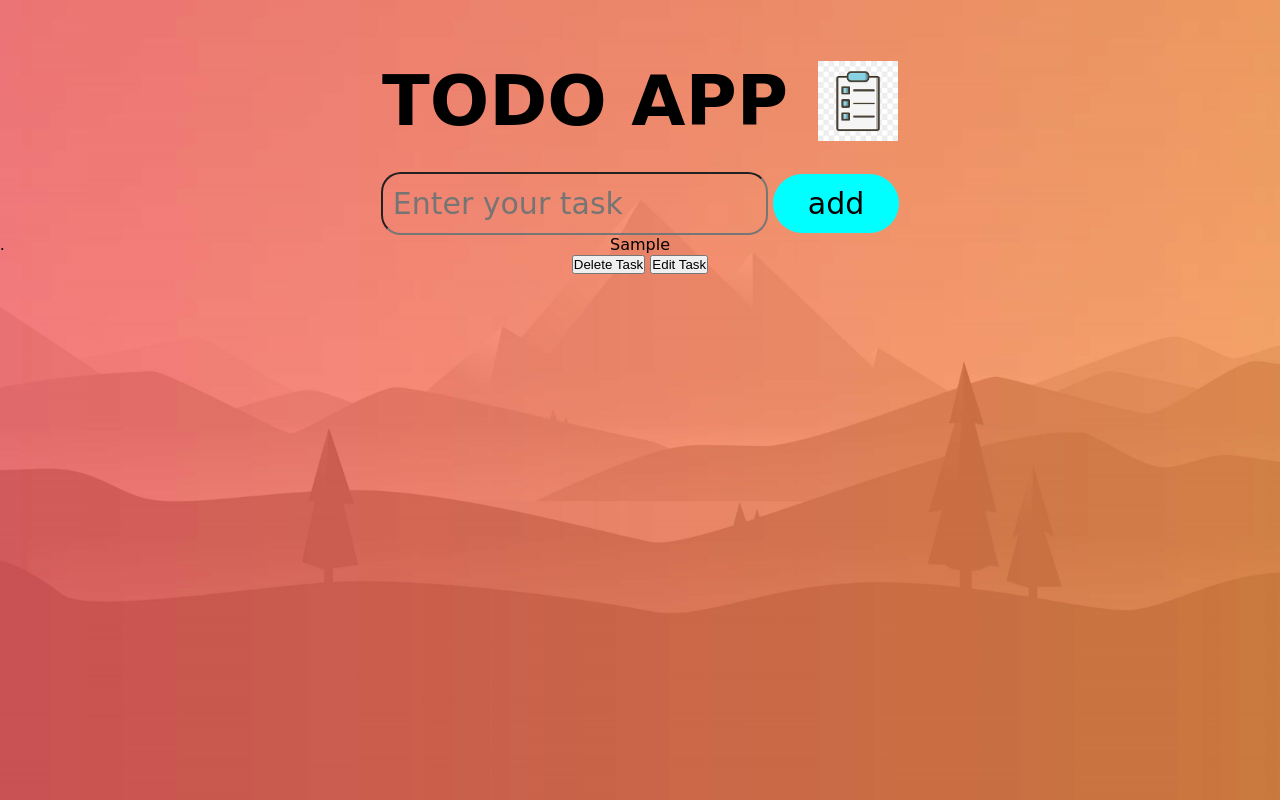
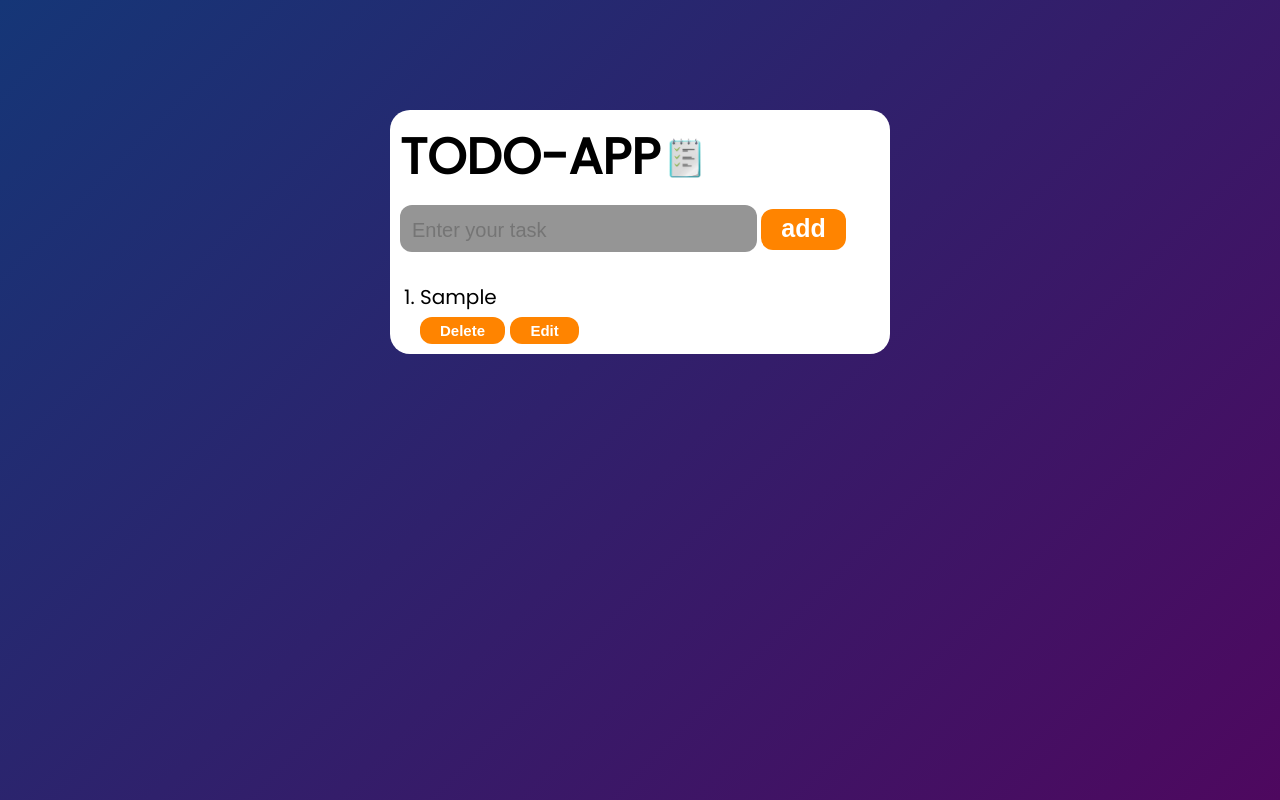
Before and after one commit to abdulhaseebj/Todo-App, a plain HTML site: page index.html in a window 1280 px wide. Both pictures are taken after typing "Sample" into the empty fields and a click on the button "add". Drawn offline with Linux system fonts and the light colour scheme; a web font is replaced by a local one.

Commit message:
changing in UI

```diff
--- a/app.js
+++ b/app.js
@@ -3,7 +3,7 @@ const ol = document.querySelector('ol');
 let todo = [];
 function addTodo(e) {
     e.preventDefault();
-    ol.innerHTML = ''
+    // ol.innerHTML = ''
     switch (input.value) {
         case '':
             alert('Enter task')
@@ -12,12 +12,13 @@ function addTodo(e) {
         default:
             // console.log(input.value);
             todo.push(input.value);
+            ol.innerHTML = ''
             // console.log(todo);
             for (let i = 0; i < todo.length; i++) {
                 //    console.log(todo[i]);
-                ol.innerHTML += ` <li>${todo[i]}</li>
-           <button onclick='deleteTodo(${i})'>Delete Task</button>
-           <button onclick='editTodo(${i})'>Edit Task</button> `
+                ol.innerHTML += ` <li>${todo[i]}<br>
+           <button onclick='deleteTodo(${i})' class="del">Delete </button>
+           <button onclick='editTodo(${i})' class="edit">Edit </button> `
             }
     }
 
@@ -32,8 +33,8 @@ function deleteTodo(index) {
     for (let i = 0; i < todo.length; i++) {
         //    console.log(todo[i]);
         ol.innerHTML += ` <li>${todo[i]}</li>
-    <button onclick='deleteTodo(${i})'>Delete Task</button>
-    <button onclick='editTodo(${i})'>Edit Task</button> `
+    <button onclick='deleteTodo(${i})' class="del">Delete </button>
+    <button onclick='editTodo(${i})' class="edit">Edit </button>`
     }
 
 }
@@ -45,8 +46,8 @@ function editTodo(index) {
     for (let i = 0; i < todo.length; i++) {
         //    console.log(todo[i]);
         ol.innerHTML += ` <li>${todo[i]}</li>
-    <button onclick='deleteTodo(${i})'>Delete Task</button>
-    <button onclick='editTodo(${i})'>Edit Task</button> `
+    <button onclick='deleteTodo(${i}) ' class="del">Delete </button>
+    <button onclick='editTodo(${i})' class="edit">Edit </button> `
     }
     // console.log(todo);
 
--- a/index.html
+++ b/index.html
@@ -8,7 +8,8 @@
   <!-- font link -->
   <link rel="preconnect" href="https://fonts.googleapis.com">
   <link rel="preconnect" href="https://fonts.gstatic.com" crossorigin>
-  <link href="https://fonts.googleapis.com/css2?family=Rubik+Iso&display=swap" rel="stylesheet">
+  <link href="https://fonts.googleapis.com/css2?family=Poppins&display=swap" rel="stylesheet">
+
   <!-- css link -->
   <link rel="stylesheet" href="style.css">
 </head>
@@ -16,8 +17,8 @@
 <body>
   <div class="main-div">
     <div class="main-head">
-      <h1 class="head">TODO APP</h1>
-      <img class="todo-img" src="./assets/download.png" alt="">
+      <h1 class="head">TODO-APP</h1>
+      <img class="todo-img" src="./assets/todo-icon.png" alt="">
     </div>
     <div class="form">
       <form onsubmit="addTodo(event)">
@@ -30,9 +31,10 @@
 
       </ol>
     </div>
-    <div class="footer">
-    </div>
+
   </div>
+
+
 
   <!-- javascript link -->
   <script src="app.js"></script>
--- a/style.css
+++ b/style.css
@@ -5,54 +5,99 @@
 }
 
 body {
-    font-family: 'Rubik Iso', cursive;
-    background-image: url(./assets/bg.jpg);
+    font-family: 'Poppins', sans-serif;
+    background: linear-gradient(135deg, #153677, #4e085f);
     background-repeat: no-repeat;
     background-attachment: fixed;
     background-size: 100% 100%;
-    text-align: center;
     padding: 10px;
 }
 
 .main-head {
     display: flex;
-    justify-content: center;
     align-items: center;
-    gap: 30px;
-    margin-top: 50px;
+    background: #fff;
+    width: 100%;
+    max-width: 500px;
+    margin: 100px auto 0px;
+    padding: 10px 10px 0px 10px;
+    border-radius: 20px 20px 0px 0px;
 }
 
 .head {
-    font-size: 70px;
+    font-size: 50px;
 }
 
 .todo-img {
-    height: 80px;
-    width: 80px;
-    background-color: aqua;
+    width: 50px;
     background: none;
     background: transparent;
 
 }
-.form{
-    margin-top: 30px;
+
+.form {
+    background: #fff;
+    width: 100%;
+    max-width: 500px;
+    margin: 0px auto 0px;
+    padding: 10px;
+    align-items: center;
 
 }
 
 .todo {
-    padding: 12px 0px 12px 10px;
-    font-family: 'Rubik Iso', cursive;
-    background: transparent;
-    border-radius: 20px;
-    font-size: 30px;
+    font-size: 20px;
+    padding: 14px 80px 10px 12px;
+    border-radius: 12px;
+    border: none;
+    background: rgba(128, 128, 128, 0.834);
 
 }
 
 .add {
-    padding: 12px 35px 12px 35px;
-    font-family: 'Rubik Iso', cursive;
+    font-size: 25px;
+    padding: 5px 20px 7px;
+    border-radius: 12px;
     border: none;
-    border-radius: 30px;
-    font-size: 30px;
-    background-color: aqua;
+    background: rgb(255, 132, 0);
+    font-weight: 900;
+    color: #fff;
+
+
 }
+.ol{
+    background: #fff;
+    width: 100%;
+    max-width: 500px;
+    margin: 0px auto 0px;
+    padding: 20px 10px 10px 30px;
+    border-radius: 0px 0px 20px 20px;
+    font-size: 20px;
+    display: flex;
+
+
+}
+.del{
+    font-size: 15px;
+    padding: 5px 20px 5px;
+    background: rgb(255, 132, 0);
+    font-weight: 900;
+    color: #fff;
+    border: none;
+    border-radius: 12px;
+    margin-top: 5px;
+
+
+}
+.edit{
+    font-size: 15px;
+    padding: 5px 20px 5px;
+    background: rgb(255, 132, 0);
+    font-weight: 900;
+    color: #fff;
+    border: none;
+    border-radius: 12px;
+    justify-content: center;
+
+
+}
```
Also changed, not shown: assets/bg.jpg (deleted), assets/download.png (deleted), assets/icon.png (deleted), assets/todo-icon.png (added).
